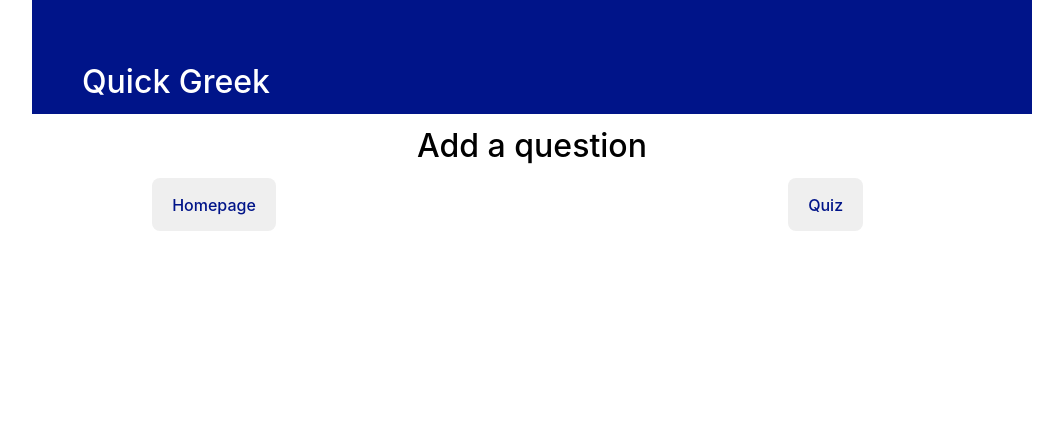
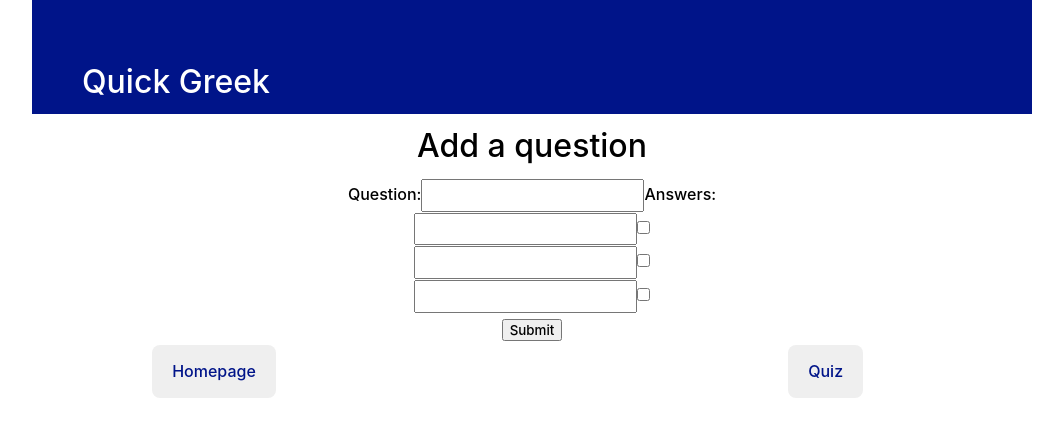
Before and after one commit to ClaireHowley/MVP, a React (Vite) app in the folder client/: page /submit in a window 1280 px wide. Shown: the top 436 px of the page, without its empty margins (108-1171 px from the left). Built offline with nearby package versions, Linux system fonts and the light colour scheme.

Commit message:
handle change submit edited

```diff
--- a/client/src/pages/SubmitQuestion.jsx
+++ b/client/src/pages/SubmitQuestion.jsx
@@ -22,7 +22,7 @@ export default function SubmitQuestion() {
 
 		if (name === "question") {
 			setQuestionData({ ...questionData, question: value });
-		} else if (name === "answer") {
+		} else if (name === "answers") {
 			const updatedAnswers = questionData.answers.map((answer) => {
 				return { ...answer, text: value, isCorrect: checked };
 			});
@@ -30,10 +30,46 @@ export default function SubmitQuestion() {
 		}
 	};
 
+	const handleSubmit = (e) => {
+		e.preventDefault(); //prevents the default form submission behavior (page reload)
+		console.log("submitted!");
+		setQuestionData({
+			question: "",
+			answers: [
+				{ text: "", isCorrect: false },
+				{ text: "", isCorrect: false },
+				{ text: "", isCorrect: false },
+			],
+		});
+
+		// fetch content here
+	};
+
 	return (
 		<div>
 			<h1>Add a question</h1>
-			<form className="questionBox"></form>
+			<form className="questionAndAnswerSubmitBox" onSubmit={handleSubmit}>
+				<label>
+					Question:
+					<input type="text" name="question" onChange={handleChange} />
+				</label>
+				<label>
+					Answers:
+					<div>
+						<input type="text" name="answers" onChange={handleChange} />
+						<input type="checkbox" name="answers" />
+					</div>
+					<div>
+						<input type="text" name="answers" onChange={handleChange} />
+						<input type="checkbox" name="answers" />
+					</div>
+					<div>
+						<input type="text" name="answers" onChange={handleChange} />
+						<input type="checkbox" name="answers" />
+					</div>
+				</label>
+				<input type="submit" value="Submit" />
+			</form>
 			<button type="button" className="reviewHomepageButton">
 				<Link to="/">Homepage</Link>
 			</button>
```
